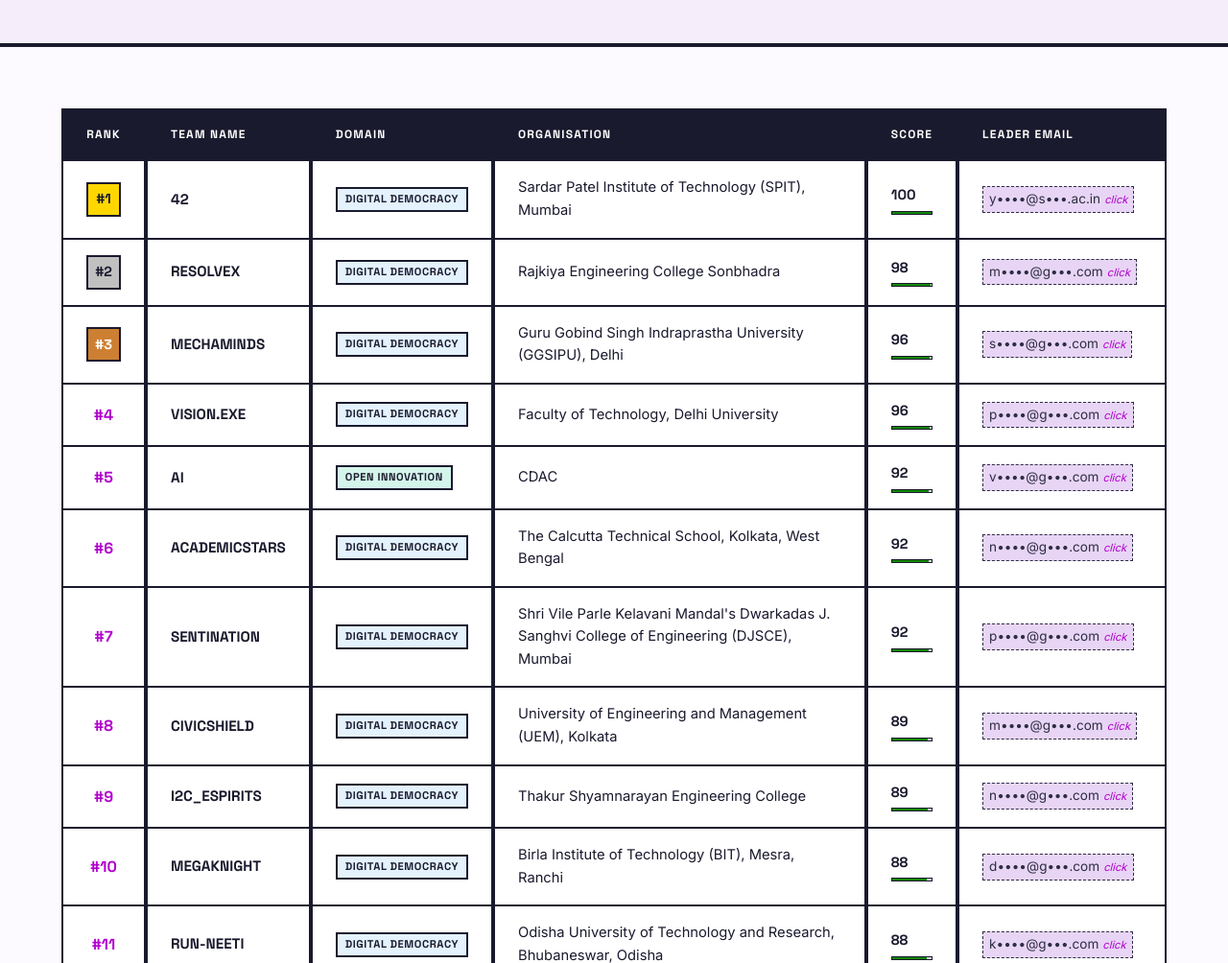
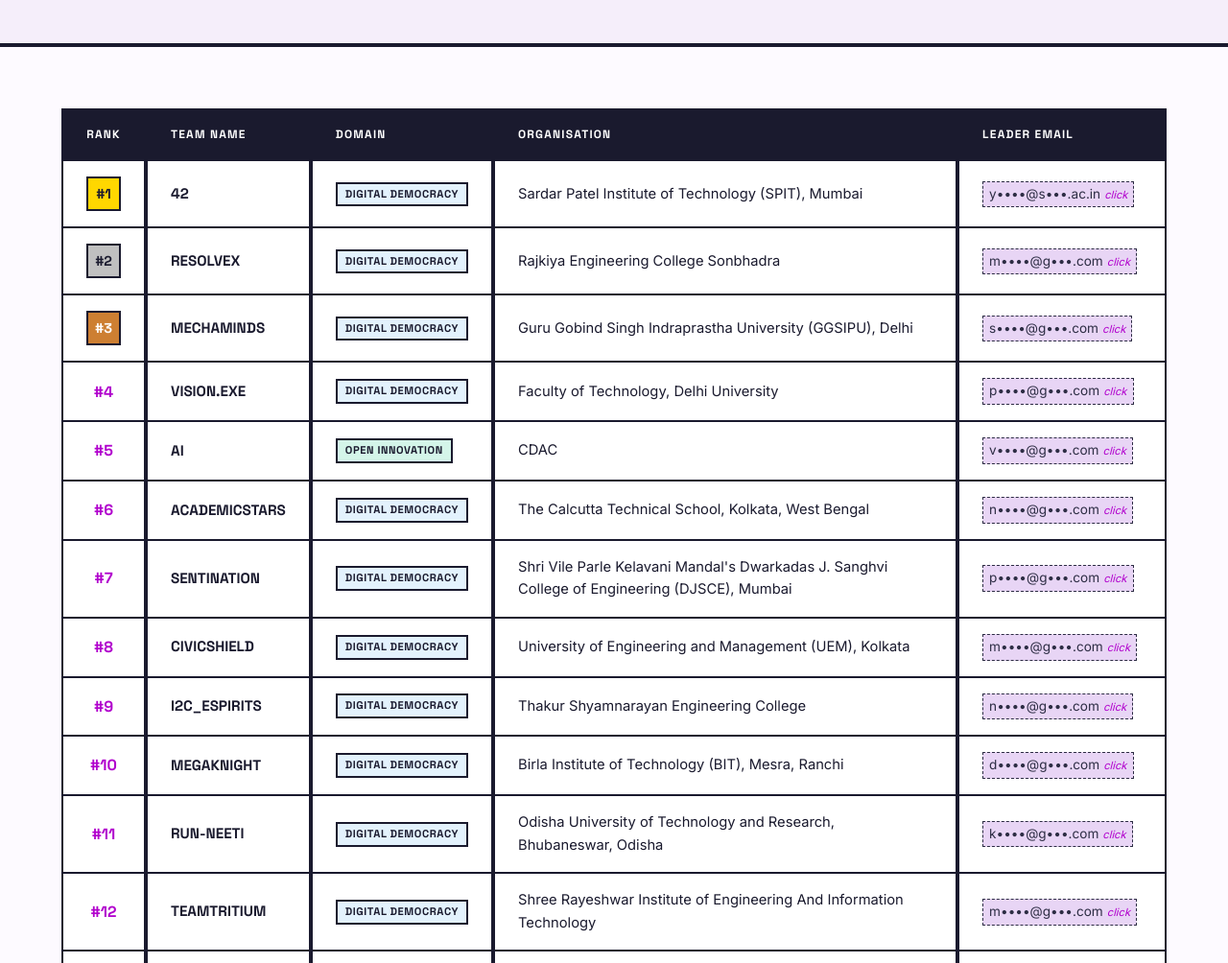
Before and after one commit to gobitsnbytes/indiainnovates, a website built with Vite: page results.html in a window 1280 px wide. Shown: the part 963-1967 px from the top of the page at 96% size. Built offline with nearby package versions, Linux system fonts and the light colour scheme.

```diff
--- a/build_results.cjs
+++ b/build_results.cjs
@@ -167,7 +167,6 @@ const html = `<!DOCTYPE html>
             <th>Team Name</th>
             <th>Domain</th>
             <th>Organisation</th>
-            <th>Score</th>
             <th>Leader Email</th>
           </tr>
         </thead>
--- a/js/results.js
+++ b/js/results.js
@@ -138,7 +138,6 @@ document.addEventListener('DOMContentLoaded', () => {
       <td><span class="team-name">${escHTML(team.t)}</span></td>
       <td><span class="domain-tag ${domainClass(team.d)}">${escHTML(team.d)}</span></td>
       <td>${escHTML(team.o)}</td>
-      <td class="score-cell">${team.s}<div class="score-bar"><div class="score-bar-fill" style="width:${team.s}%"></div></div></td>
       <td><span class="masked-email no-select" data-e="${team.l}" data-m="${escHTML(masked)}">${escHTML(masked)}<span class="reveal-hint">click</span></span></td>
     </tr>`;
   }
@@ -159,11 +158,7 @@ document.addEventListener('DOMContentLoaded', () => {
           <div class="field-label">Organisation</div>
           <div class="field-value">${escHTML(team.o)}</div>
         </div>
-        <div class="result-card-field">
-          <div class="field-label">Score</div>
-          <div class="field-value score-cell">${team.s}/100</div>
-        </div>
-        <div class="result-card-field">
+        <div class="result-card-field full-width">
           <div class="field-label">Leader Email</div>
           <div class="field-value"><span class="masked-email no-select" data-e="${team.l}" data-m="${escHTML(masked)}">${escHTML(masked)}<span class="reveal-hint">tap</span></span></div>
         </div>
--- a/results.html
+++ b/results.html
@@ -158,7 +158,6 @@
             <th>Team Name</th>
             <th>Domain</th>
             <th>Organisation</th>
-            <th>Score</th>
             <th>Leader Email</th>
           </tr>
         </thead>
```
